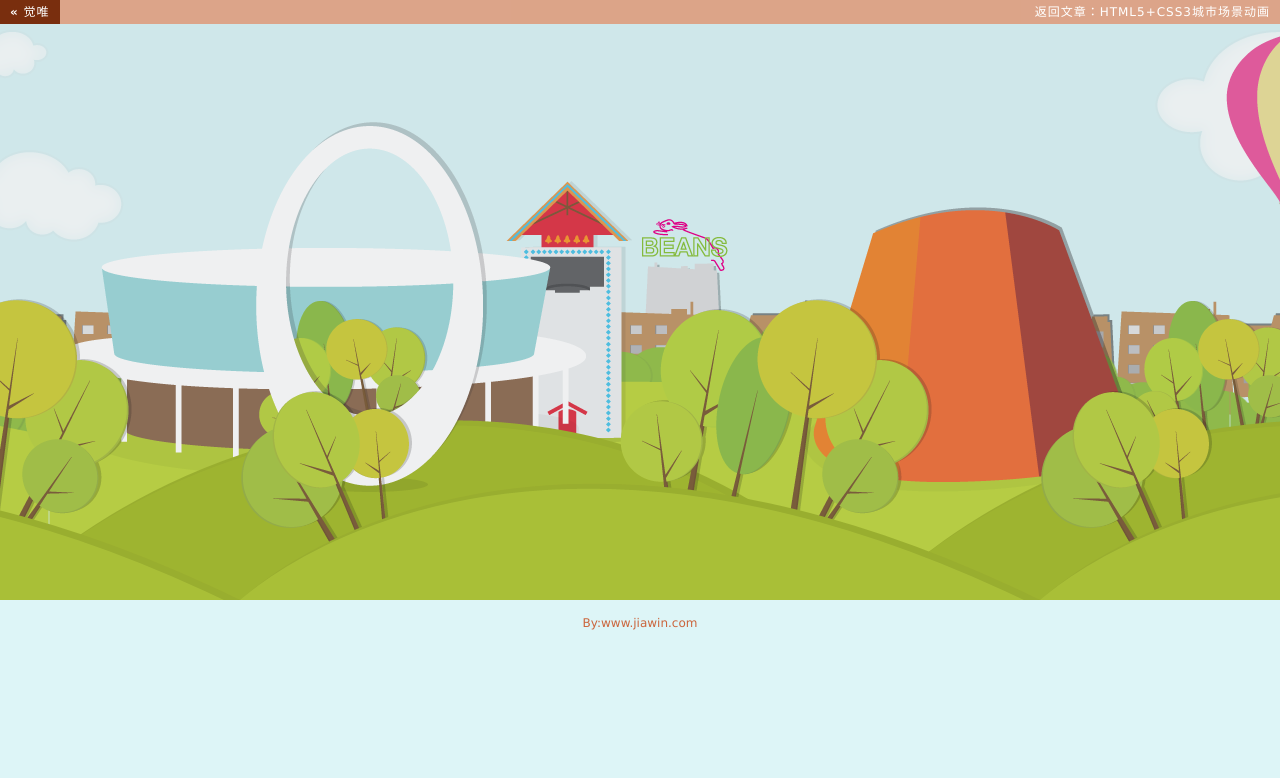
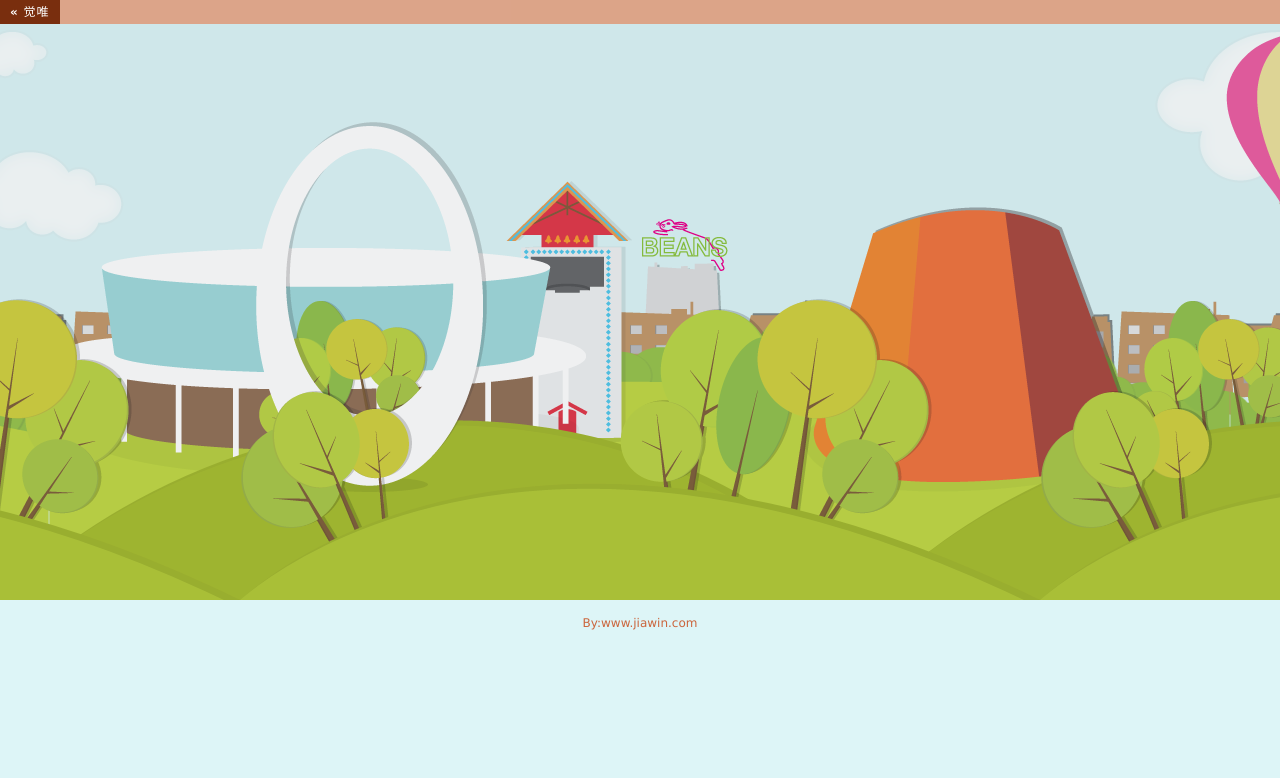
Before and after one commit to qxapple/myFirstRepository, a plain HTML site: page index.html in a window 1280 px wide. Drawn offline with Linux system fonts and the light colour scheme.

Commit message:
去掉一些因素

```diff
--- a/index.html
+++ b/index.html
@@ -579,7 +579,7 @@ body {margin:0; padding:0; background-color:#ddf5f7;}
 <body>
 <div class="title">
     <a class="title_l" target="_blank" title="返回首页" href="http://www.jiawin.com"><strong>«</strong> 觉唯</a>
-    <a class="title_r" href="http://www.jiawin.com/html5-css3-urban-scene-animation" title="返回文章">返回文章：HTML5+CSS3城市场景动画</a></span>
+
 </div>
 <section>
   <div class="stage">
```
